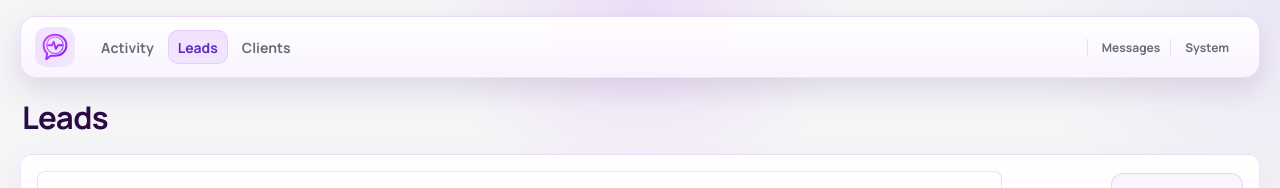
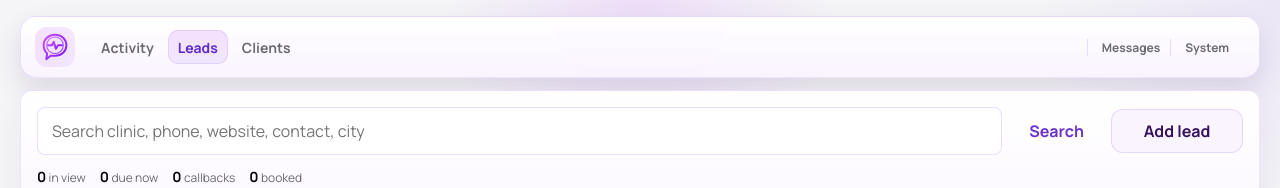
Before and after one commit to stephenmichaelmccain-create/fixyourleads-core, a Next.js app: page /our-leads in a window 1280 px wide. Shown: the top 188 px of the page. Built offline with nearby package versions, Linux system fonts and the light colour scheme; no server answers; the database is empty.

Commit message:
Hide clients and leads page headers

```diff
--- a/app/clients/page.tsx
+++ b/app/clients/page.tsx
@@ -175,6 +175,7 @@ export default async function ClientsPage({
     <LayoutShell
       title="Clients"
       section="clients"
+      hidePageHeader
     >
       {notice && (
         <section className="panel panel-stack">
--- a/app/our-leads/page.tsx
+++ b/app/our-leads/page.tsx
@@ -451,7 +451,7 @@ export default async function OurLeadsPage({
   const shouldOpenAddProspect = error !== 'duplicate' && Boolean(errorMessage || Object.values(draftValues).some((value) => value));
 
   return (
-    <LayoutShell title="Leads" section="leads" variant="workspace">
+    <LayoutShell title="Leads" section="leads" variant="workspace" hidePageHeader>
       {updated || added || errorMessage ? (
         <section className="panel prospect-update-bar">
           {updated ? (
```
